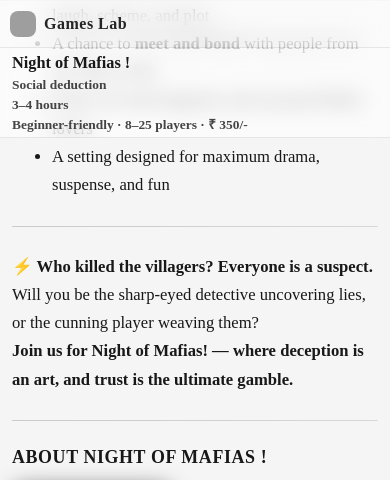
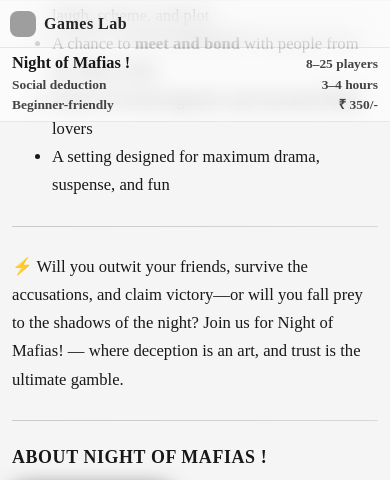
Before and after one commit to gameslabbangalore-maker/website, a Jekyll site: the page built from _events/night-of-mafias.md, in a window 390 px wide and 900 px high, scrolled down 1482 px, cut to the strip 0-480 px from the top of the window. Built offline with Jekyll 4.4.1, drawn with Linux system fonts in a browser that asks for light colours; grey boxes are pictures that could not be loaded.

Commit message:
Update Night of Mafias closing copy

```diff
--- a/_config.yml
+++ b/_config.yml
@@ -16,11 +16,6 @@ permalink: pretty
 timezone: Asia/Kolkata
 future: true           # show upcoming-dated content (safe for collections)
 
-# ---- Sass (SCSS) ----
-sass:
-  sass_dir: assets/css
-  style: compressed
-
 # ---- Collections ----
 collections:
   events:
@@ -29,21 +24,12 @@ collections:
 
 # ---- Defaults (so you write less front matter) ----
 defaults:
-  # All pages get the generic layout unless overridden
-  - scope:
-      path: ""
-      type: "pages"
-    values:
-      layout: page
-
   # Event pages default to the event layout
   - scope:
       path: ""
       type: "events"
     values:
       layout: event
-
-  # The homepage (index) will override to layout: home in its own front matter
 
 # ---- Plugins (GitHub Pages–whitelisted) ----
 # These are safe & optional, but recommended.
--- a/_events/night-of-mafias.md
+++ b/_events/night-of-mafias.md
@@ -48,7 +48,6 @@ why_join: |
   - A setting designed for maximum drama, suspense, and fun
 
 closing: |
-  **⚡ Who killed the villagers? Everyone is a suspect.**
-  Will you be the sharp-eyed detective uncovering lies, or the cunning player weaving them?
-  **Join us for Night of Mafias! — where deception is an art, and trust is the ultimate gamble.**
+  ⚡ Will you outwit your friends, survive the accusations, and claim victory—or will you fall prey to the shadows of the night?
+  Join us for Night of Mafias! — where deception is an art, and trust is the ultimate gamble.
 ---
--- a/_includes/divider-left.html
+++ /dev/null
@@ -1 +0,0 @@
-<div class="divider-left" aria-hidden="true"></div>
--- a/_includes/footer.html
+++ /dev/null
@@ -1,5 +0,0 @@
-<footer class="site-footer" role="contentinfo">
-  <div class="container">
-    <small>&copy; {{ 'now' | date: '%Y' }} Games Lab. All rights reserved.</small>
-  </div>
-</footer>
--- a/_includes/microbar.html
+++ b/_includes/microbar.html
@@ -1,17 +1,23 @@
 <!-- Mobile microbar (JS fills; hidden on desktop via CSS) -->
 <div class="mobile-info-bar" id="mobileInfoBar" aria-hidden="true">
   <div class="mobile-info-inner">
-    <span class="micro-title" id="microTitle"></span>
+    <div class="micro-line micro-title-row" id="microTitleRow">
+      <span class="micro-title" id="microTitle"></span>
+      <span class="micro-meta micro-right" id="microRightTitle"></span>
+    </div>
     <div class="micro-line" id="microLine1">
-      <span class="micro-meta" id="microLeft1"></span>
+      <span class="micro-meta micro-left" id="microLeft1"></span>
+      <span class="micro-meta micro-right" id="microRight1"></span>
       <a class="micro-action" id="microAction1" target="_blank" rel="noopener" hidden></a>
     </div>
     <div class="micro-line" id="microLine2">
-      <span class="micro-meta" id="microLeft2"></span>
+      <span class="micro-meta micro-left" id="microLeft2"></span>
+      <span class="micro-meta micro-right" id="microRight2"></span>
       <a class="micro-action" id="microAction2" target="_blank" rel="noopener" hidden></a>
     </div>
     <div class="micro-line" id="microLine3">
-      <span class="micro-meta" id="microLeft3"></span>
+      <span class="micro-meta micro-left" id="microLeft3"></span>
+      <span class="micro-meta micro-right" id="microRight3"></span>
     </div>
   </div>
 </div>
--- a/_includes/styles-event.html
+++ b/_includes/styles-event.html
@@ -37,7 +37,6 @@ body{background:var(--bg);color:var(--text-main);font-family:'Comfortaa',cursive
 }
 
 .section-divider{margin:26px 0}
-.divider-left{width:160px;max-width:60%;margin-left:0;margin-right:auto}
 
 /* Grid */
 .page-grid{display:grid;grid-template-columns:1fr;grid-template-areas:"banner" "title" "tagline" "divider" "content";gap:12px}
@@ -102,9 +101,12 @@ body{background:var(--bg);color:var(--text-main);font-family:'Comfortaa',cursive
 @media (prefers-color-scheme: light){.mobile-info-bar{background:rgba(255,255,255,.55);border-bottom:1px solid rgba(0,0,0,.08)}}
 .mobile-info-bar.show{transform:translate3d(0,0,0);opacity:1;pointer-events:auto}
 .mobile-info-inner{display:flex;flex-direction:column;align-items:flex-start;gap:4px;max-width:1200px;margin:0 auto}
-.micro-title{font-size:1.02rem;font-weight:900;line-height:1.15}
 .micro-line{display:flex;align-items:center;gap:10px;width:100%;flex-wrap:nowrap}
-.micro-meta{font-size:.84rem;color:var(--muted);font-weight:800;line-height:1.2;flex:1;min-width:0;white-space:nowrap;overflow:hidden;text-overflow:ellipsis}
+.micro-title-row{align-items:baseline}
+.micro-title{font-size:1.02rem;font-weight:900;line-height:1.15;flex:1;min-width:0}
+.micro-meta{font-size:.84rem;color:var(--muted);font-weight:800;line-height:1.2;min-width:0;white-space:nowrap;overflow:hidden;text-overflow:ellipsis}
+.micro-left{flex:1}
+.micro-right{margin-left:auto;text-align:right;flex-shrink:0}
 .micro-action{font-size:.82rem;color:var(--muted);font-weight:800;text-decoration:underline;text-underline-offset:2px;margin-left:auto;white-space:nowrap}
 .micro-action[hidden]{display:none}
 .micro-line:empty{display:none}
@@ -119,6 +121,10 @@ body{background:var(--bg);color:var(--text-main);font-family:'Comfortaa',cursive
 .fab-share{right:12px;bottom:var(--fab-share-bottom,12px);background:rgba(24,24,24,.35);color:var(--text-main);border:1px solid rgba(255,255,255,.25);-webkit-backdrop-filter:blur(10px);backdrop-filter:blur(10px)}
 .fab-share .fab-share-label{font-weight:900;font-size:.95rem}
 @media (prefers-color-scheme: light){.fab-share{background:rgba(255,255,255,.65);border-color:rgba(0,0,0,.15);color:inherit}}
+@media (prefers-color-scheme: light){
+  .btn-primary{color:#fff}
+  .fab-book{color:#fff}
+}
 @media (min-width:960px){.fab-book,.fab-share{display:none}}
 
 /* Contact section */
--- a/assets/js/site.js
+++ /dev/null
@@ -1,2 +0,0 @@
-// Reserved for site-wide interactions (share, calendar builders live in component files)
-// Keeping this empty ensures the <script> link resolves cleanly.
```
Also changed, not shown: _data/settings.yml (deleted, +0 -18 lines), _includes/event-copy.html (deleted, +0 -25 lines), _includes/fab.html (deleted, +0 -11 lines), _includes/highlights.html (deleted, +0 -25 lines), _includes/schedule.html (deleted, +0 -158 lines), _includes/scripts-event-core.html (+15 -9 lines), _includes/scripts-shared.html (deleted, +0 -13 lines), _layouts/default.html (deleted, +0 -18 lines), _layouts/home.html (deleted, +0 -9 lines), assets/css/site.css (deleted, +0 -7 lines).
